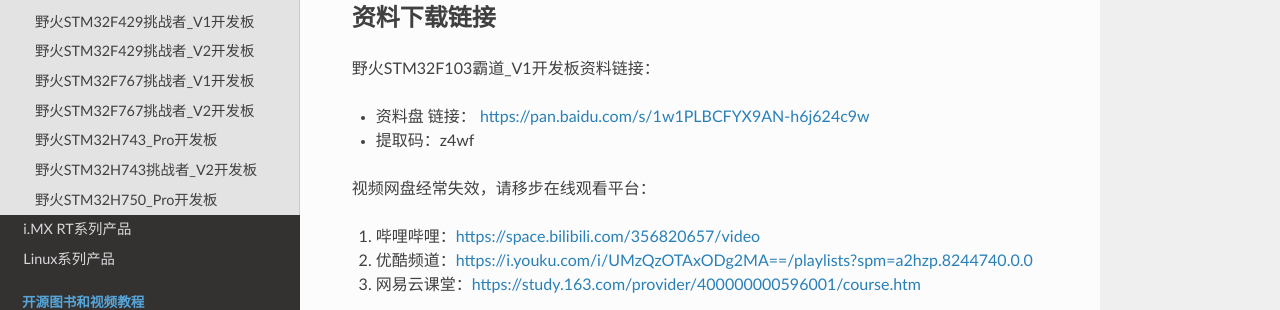
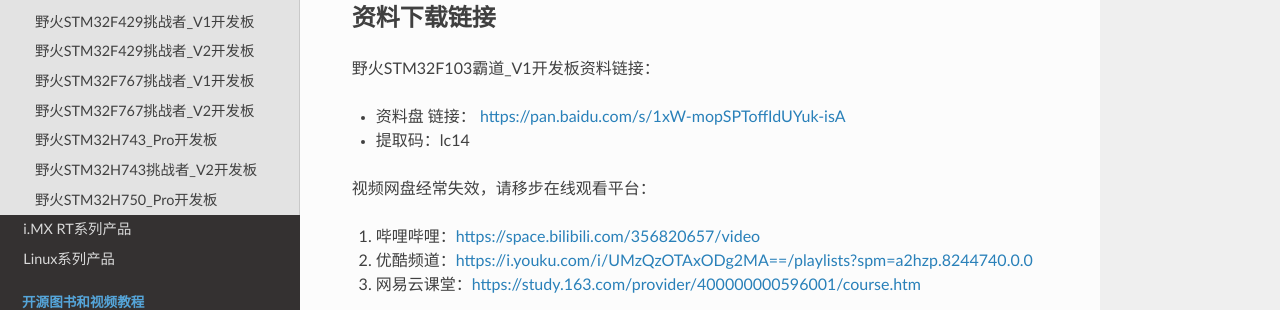
Before and after one commit to Embedfire/ebf_products, a Sphinx documentation site: the page built from documentation/stm32/ebf_stm32f103_badao_v1.rst, in a window 1280 px wide and 900 px high. Shown: the part 170-480 px from the top of the window. Built offline with Sphinx 7.4.7 and the Read the Docs theme 2.0.0, drawn with Linux system fonts in a browser that asks for light colours; pages that are not in the unit, such as notebooks, are missing from menus.

Commit message:
Update ebf_stm32f103_badao_v1.rst

```diff
--- a/documentation/stm32/ebf_stm32f103_badao_v1.rst
+++ b/documentation/stm32/ebf_stm32f103_badao_v1.rst
@@ -6,8 +6,8 @@
 
 野火STM32F103霸道_V1开发板资料链接：
 
-- 资料盘 链接： https://pan.baidu.com/s/1w1PLBCFYX9AN-h6j624c9w
-- 提取码：z4wf
+- 资料盘 链接： https://pan.baidu.com/s/1xW-mopSPToffIdUYuk-isA
+- 提取码：lc14
 
 视频网盘经常失效，请移步在线观看平台：
 
```
